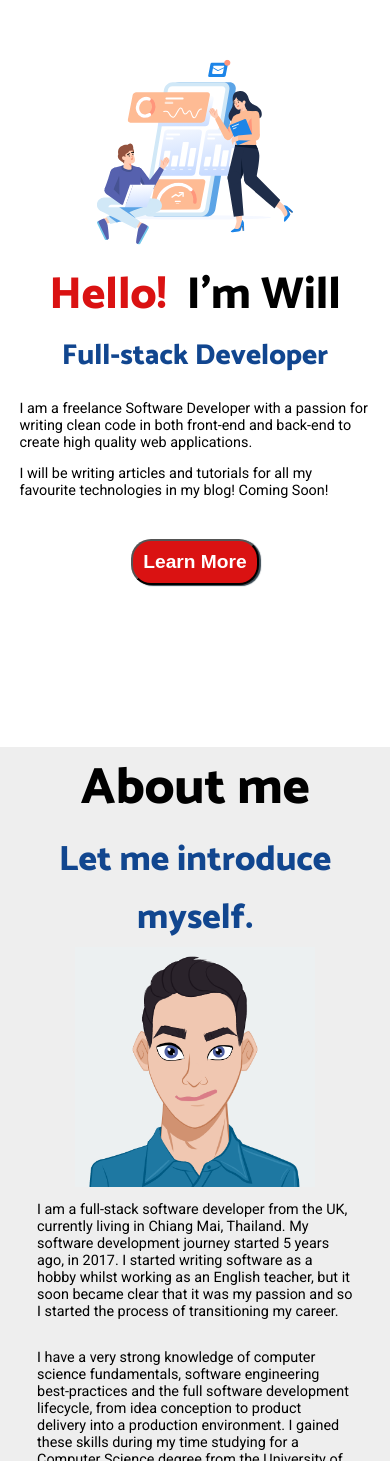
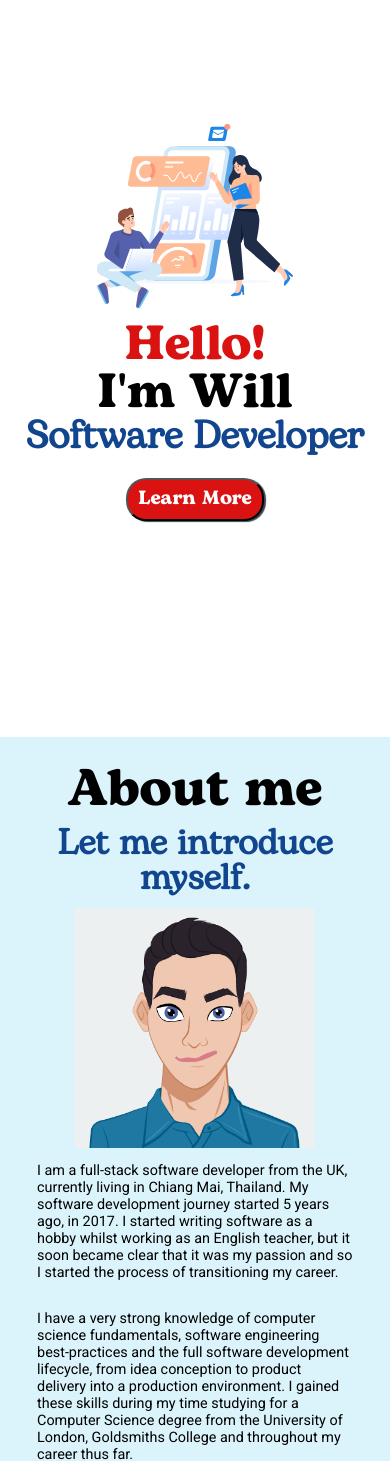
Before and after one commit to willp11/personal-website, a React (Create React App) app: page / in a window 390 px wide. Shown: the part 107-1568 px from the top of the page. Built offline with nearby package versions, Linux system fonts and the light colour scheme.

Commit message:
updated fonts

```diff
--- a/src/Components/About/about.css
+++ b/src/Components/About/about.css
@@ -1,24 +1,24 @@
 .About {
     width: 100vw;
     min-height: 100vh;
-    padding: 0 0 20px 0;
-    background-color: #eeeeee;
+    padding: 20px 0;
+    background-color: #DBF3FA;
 }
 .About h2 {
-    font-family: 'Catamaran', Arial, Helvetica, sans-serif;
+    font-family: BogartBold, 'Catamaran', Arial, Helvetica, sans-serif;
     font-size: 3.2rem;
-    margin: 10px 0 0 0;
+    margin: 10px;
 }
 .About h3 {
-    font-family: 'Catamaran', sans-serif;
+    font-family: BogartRegular, 'Catamaran', sans-serif;
     font-size: 2.2rem;
-    margin: 0;
+    margin: 10px;
     color: #11468f;
 }
 .About h4 {
-    font-family: 'Catamaran', sans-serif;
+    font-family: BogartRegular, 'Catamaran', sans-serif;
     font-size: 1.8rem;
-    margin: 0;
+    margin: 20px 0;
     color: black;
 }
 
--- a/src/Components/About/about.js
+++ b/src/Components/About/about.js
@@ -41,7 +41,7 @@ const About = () => {
                         Solana smart contracts with Rust.
                         Ideally, I am looking for a full-time permanent position within an amazing organisation. My goal is to work with interesting people to create exciting new products!
                     </p>
-                    <p>For more information, please read my <a href="/William-Page-cv.pdf"><p>Resume</p></a>.</p>
+                    <p>For more information, please read my <a href="/William-Page-cv.pdf">Resume</a>.</p>
                 </div>
             </div>
             <div className="SkillsSummary">
--- a/src/Components/ActionButton/actionButton.css
+++ b/src/Components/ActionButton/actionButton.css
@@ -8,7 +8,8 @@
     cursor: pointer;
     background-color: #da1212;
     color: white;
-    font-weight: bold;
+    font-family: BogartBold;
+    /* font-weight: bold; */
 }
 
 .ActionButton:hover {
--- a/src/Components/Header/header.css
+++ b/src/Components/Header/header.css
@@ -9,9 +9,9 @@
     left: 0;
     z-index: 10;
     box-sizing: border-box;
-    background-color: #eeeeee;
+    background-color: #DBF3FA;
     transition: 0.3s;
-    border-bottom: 2px solid black;
+    border-bottom: 3px solid #11468f
 }
 
 .Logo a {
@@ -45,7 +45,7 @@
     width: 40px;
 }
 .Logo p {
-    font-family: 'Catamaran', sans-serif;
+    font-family: BogartBold, 'Catamaran', sans-serif;
     font-size: 1.4rem;
     margin: 0;
     font-weight: bold;
--- a/src/Components/Header/header.js
+++ b/src/Components/Header/header.js
@@ -41,7 +41,7 @@ const Header = () => {
         <header className="Header" id="navbar">
             <div className="Logo">
                 <Link to="/"><p>William Page</p></Link>
-                <p className="HeaderJobTag">Software Development</p>
+                {/* <p className="HeaderJobTag">Software Developer</p> */}
             </div>
             <div className="Menu">
                 <Link to="/"><p>Home</p></Link>
--- a/src/Components/Home/home.css
+++ b/src/Components/Home/home.css
@@ -1,3 +1,12 @@
+@font-face {
+    font-family: BogartBold;
+    src: url(../../Assets/Bogart-Bold-trial.ttf);
+}
+@font-face {
+    font-family: BogartRegular;
+    src: url(../../Assets/Bogart-Regular-trial.ttf);
+}
+
 .Home {
     width: 100vw;
     min-height: 100vh;
@@ -18,18 +27,18 @@
 }
 
 .HomeInfo {
-    width: 50%;
+    width: 60%;
     box-sizing: border-box;
     padding: 50px;
 }
 .HomeInfo h1 {
-    font-family: 'Catamaran', sans-serif;
-    font-size: 3.6rem;
+    font-family: BogartBold, 'Catamaran', sans-serif;
+    font-size: 4.8rem;
     margin: 0;
 }
 .HomeInfo h2 {
-    font-family: 'Catamaran', sans-serif;
-    font-size: 2.4rem;
+    font-family: BogartRegular, 'Catamaran', sans-serif;
+    font-size: 3.6rem;
     margin: 0;
     color: #11468f;
 }
@@ -40,7 +49,7 @@
 }
 
 .HomeImage {
-    width: 50%;
+    width: 40%;
     display: flex;
     justify-content: space-around;
     box-sizing: border-box;
@@ -63,7 +72,11 @@
     display: none;
 }
 
-@media only screen and (max-width: 1000px) {
+#Name {
+    padding-left: 20px;
+}
+
+@media only screen and (max-width: 1080px) {
     .Home {
         flex-direction: column-reverse;
         justify-content: center;
@@ -88,12 +101,19 @@
         max-width: 700px;
         font-size: 0.9rem;
     }
+
+    .HomeInfo h2 {
+        font-size: 2.6rem;
+        padding: 10px;
+    }
 }
 
 @media only screen and (max-width: 768px) {
+    .HomeInfo h1 {
+        font-size: 4rem;
+    }
     .HomeInfo h2 {
-        font-family: 'Catamaran', sans-serif;
-        font-size: 2rem;
+        font-size: 2.6rem;
         padding: 10px;
     }
 }
@@ -113,20 +133,24 @@
         max-height: 400px;
     }
     .HomeInfo h1 {
-        font-size: 2.8rem;
+        font-size: 3.4rem;
     }
     .HomeInfo h2 {
-        font-size: 1.8rem;
+        font-size: 2.4rem;
         padding: 0;
     }
 }
 
-@media only screen and (max-width: 350px) {
+@media only screen and (max-width: 400px) {
 
     .HomeInfo h1 {
-        font-size: 2.2rem;
+        font-size: 3rem;
     }
     .HomeTitle {
         flex-direction: column;
     }
+
+    #Name {
+        padding-left: 0;
+    }
 }
--- a/src/Components/Home/home.js
+++ b/src/Components/Home/home.js
@@ -8,15 +8,15 @@ const Home = () => {
         <div className="Home">
             <div className="HomeInfo">
                 <div className="HomeTitle">
-                    <h1 style={{"color":"#da1212"}}>Hello!</h1><h1 style={{"paddingLeft": "20px"}}>I'm Will</h1>
+                    <h1 style={{"color":"#da1212"}}>Hello!</h1><h1 id="Name">I'm Will</h1>
                 </div>
-                <h2>Full-stack Developer</h2>
-                <div className="HomeInfoParagraph">
+                <h2>Software Developer</h2>
+                {/* <div className="HomeInfoParagraph">
                     <p>I am a freelance Software Developer with a passion for writing clean code in both front-end and back-end to create high quality web applications.
                     </p>
                     <p>I will be writing articles and tutorials for all my favourite technologies in my blog! Coming Soon!
                     </p>
-                </div>
+                </div> */}
                 <a href="#About"><ActionButton content="Learn More"/></a>
             </div>
             <div className="HomeImage">
--- a/src/Components/SkillBoard/skillBoard.css
+++ b/src/Components/SkillBoard/skillBoard.css
@@ -1,6 +1,6 @@
 .SkillBoard {
     width: 768px;
-    background-color: #eee;
+    background-color: #DBF3FA;
     margin: 0 auto 20px auto;
     padding: 10px;
     box-sizing: border-box;
--- a/src/Components/Skills/skills.css
+++ b/src/Components/Skills/skills.css
@@ -5,7 +5,7 @@
     padding-bottom: 20px;
 }
 .Skills h2 {
-    font-family: 'Catamaran', Arial, Helvetica, sans-serif;
+    font-family: BogartBold, 'Catamaran', Arial, Helvetica, sans-serif;
     font-size: 3.2rem;
     margin: 10px;
 }
```
Also changed, not shown: src/Assets/Bogart-Bold-trial.ttf (added), src/Assets/Bogart-Regular-trial.ttf (added).
